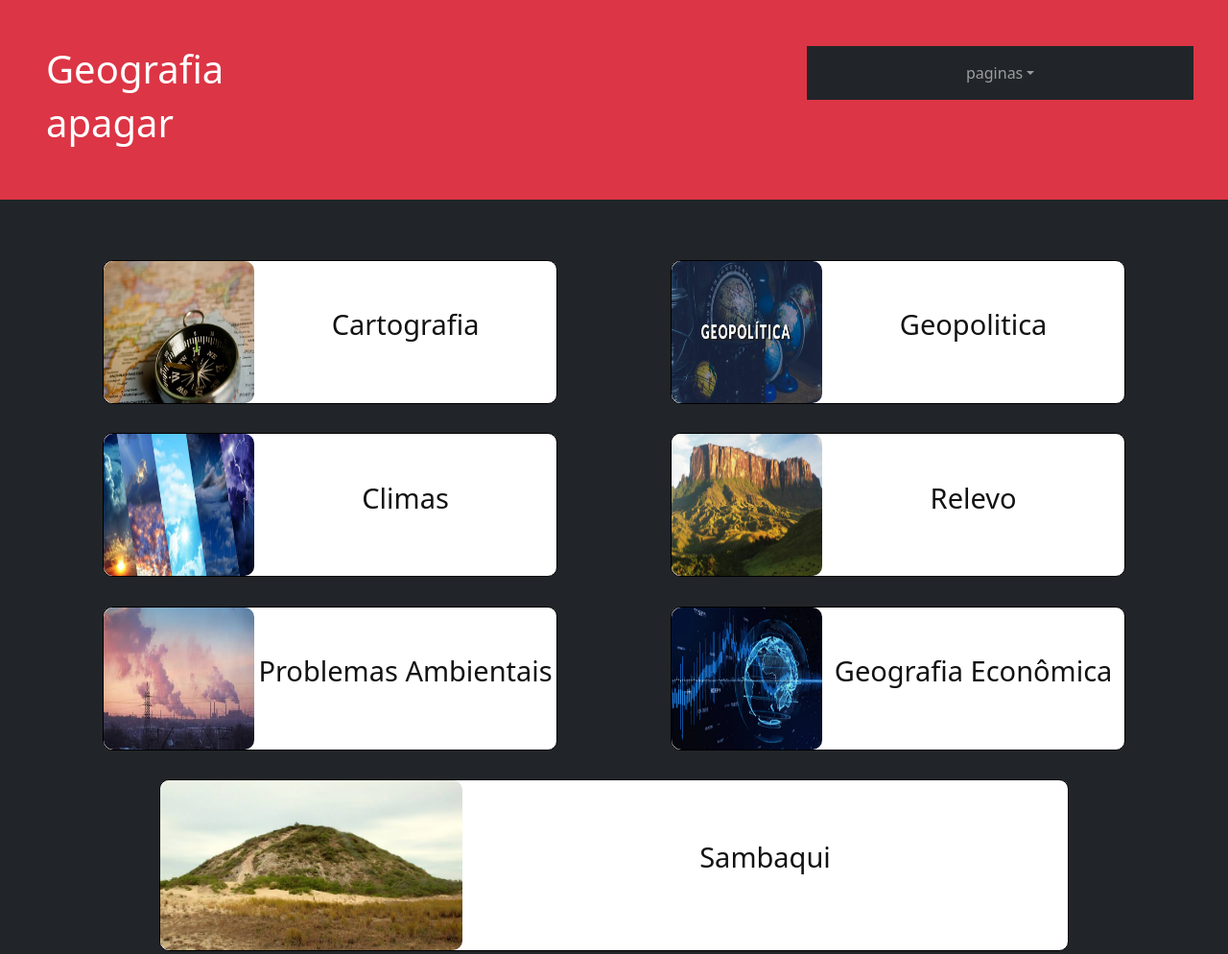
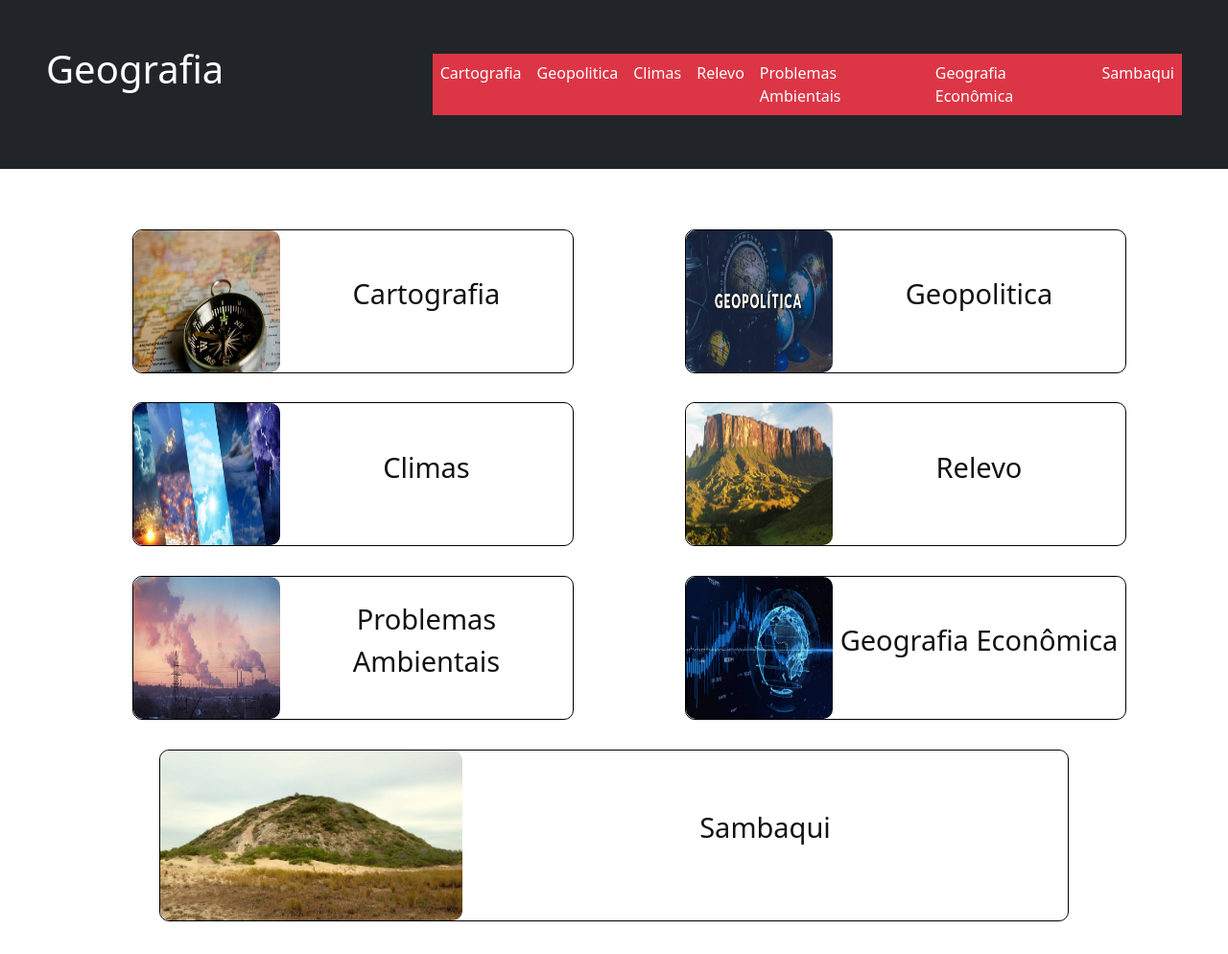
Before and after one commit to kayquelopes/Projeto__inter2, a plain HTML site: page index.html in a window 1280 px wide. Shown: the top 994 px of the page at 96% size. Drawn offline with nearby package versions, Linux system fonts and the light colour scheme.

Commit message:
continuar

```diff
--- a/index.html
+++ b/index.html
@@ -12,84 +12,76 @@
 </head>
 
 <body>
-  <header class="container-fluid p-5 bg-danger text-white">
+  <header class="container-fluid p-5 bg-dark text-white">
     <div class="row">
-      <div class="col-8">
-        <h1>Geografia</h1>
-      </div>
-      <nav class="navbar navbar-expand-sm bg-dark navbar-dark col-4">
+    <h1 class="col-4">Geografia</h1>
+      <nav class="navbar navbar-expand-sm navbar-dark col-8">
         <div class="container-fluid">
-
-          <button class="navbar-toggler " type="button" data-bs-toggle="collapse" data-bs-target="#collapsibleNavbar">
+          <button class="navbar-toggler" type="button" data-bs-toggle="collapse" data-bs-target="#collapsibleNavbar">
             <span class="navbar-toggler-icon"></span>
           </button>
-          <div class="collapse navbar-collapse justify-content-center" id="collapsibleNavbar">
-            <ul class="navbar-nav">
-              <li class="nav-item dropdown ">
-                <a class="nav-link dropdown-toggle" href="#" role="button" data-bs-toggle="dropdown">paginas</a>
-                <ul class="dropdown-menu bg-dark">
-                  <li><a class="dropdown-item text-white" href="pagina2.html">Cartografia</a></li>
-                  <li><a class="dropdown-item text-white" href="pagina3,1.html">Geopolitica</a></li>
-                  <li><a class="dropdown-item text-white" href="pagina3,2.html">Climas</a></li>
-                  <li><a class="dropdown-item text-white" href="pagina3,3.html">Relevo</a></li>
-                  <li><a class="dropdown-item text-white" href="pagina3,4.html">Problemas Ambientais</a></li>
-                  <li><a class="dropdown-item text-white" href="pagina3,5.html">Geografia Econômica</a></li>
-                  <li><a class="dropdown-item text-white" href="pagina3,6.html">Sambaqui</a></li>
-                </ul>
+          <div class="collapse navbar-collapse" id="collapsibleNavbar">
+            <ul class="navbar-nav bg-danger">
+              <li class="nav-item"><a class="nav-link text-white" href="pagina2.html">Cartografia</a></li>
+              <li class="nav-item"><a class="nav-link text-white" href="pagina3,1.html">Geopolitica</a></li>
+              <li class="nav-item"><a class="nav-link text-white" href="pagina3,2.html">Climas</a></li>
+              <li class="nav-item"><a class="nav-link text-white" href="pagina3,3.html">Relevo</a></li>
+              <li class="nav-item"><a class="nav-link text-white" href="pagina3,4.html">Problemas Ambientais</a>
               </li>
+              <li class="nav-item"><a class="nav-link text-white" href="pagina3,5.html">Geografia Econômica</a>
+              </li>
+              <li class="nav-item"><a class="nav-link text-white" href="pagina3,6.html">Sambaqui</a></li>
             </ul>
           </div>
         </div>
       </nav>
     </div>
-
-    <h1>apagar<h1>
   </header>
-  <main class="conteiner-fluid container-fluid p-5 bg-dark text-white">
-    <div id="duascolum">
-      <div class="Principal">
+  <main class="conteiner-fluid container-fluid p-5 bg-white text-white">
+    <ul id="duascolum">
+      <li class="Principal">
         <a href="pagina2.html"><img class="img1" src="imagens/resumo-da-cartografia.jpg" alt=""></a>
         <a href="pagina2.html">
           <p class="tituloLink">Cartografia</p>
         </a>
-      </div>
-      <div class="Principal">
+      </li>
+      <li class="Principal">
         <a href="pagina3,1.html"><img class="img1" src="imagens/images (8).jpeg"></a>
         <a href=" pagina3,1.html">
           <p class="tituloLink">Geopolitica</p>
         </a>
-      </div>
-      <div class="Principal">
+      </li>
+      <li class="Principal">
         <a href="pagina3,2.html"><img class="img1" src="imagens/images (11).jpeg"></a>
         <a href=" pagina3,2.html">
           <p class="tituloLink">Climas</p>
         </a>
-      </div>
-      <div class="Principal">
+      </li>
+      <li class="Principal">
         <a href="pagina3,3.html"><img class="img1" src="imagens/relevo-1.jpg"></a>
         <a href=" pagina3,3.html">
           <p class="tituloLink">Relevo</p>
         </a>
-      </div>
-      <div class="Principal">
+      </li>
+      <li class="Principal">
         <a href="pagina3,4.html"><img class="img1" src="imagens/images (9).jpeg"></a>
         <a href=" pagina3,4.html">
           <p class="tituloLink">Problemas Ambientais</p>
         </a>
-      </div>
-      <div class="Principal">
+      </li>
+      <li class="Principal">
         <a href="pagina3,5.html"><img class="img1" src="imagens/images (10).jpeg"></a>
         <a href=" pagina3,5.html">
           <p class="tituloLink">Geografia Econômica</p>
         </a>
-      </div>
-    </div>
-    <div class="Principal">
+      </li>
+    </ul>
+    <li class="Principal">
       <a href="pagina3,6.html"><img class="img1" src="imagens/images (13).jpeg"></a>
       <a href=" pagina3,6.html">
         <p class="tituloLink">Sambaqui</p>
       </a>
-    </div>
+    </li>
   </main>
   <footer>
     <p>Site para fins de estudo</p>
--- a/style.css
+++ b/style.css
@@ -169,6 +169,25 @@ footer {
 
 /*-------------------------------resposividade--------------------------------*/
 
+@media (max-width: 960px) {
+    body header h1{
+        text-align: center;
+        width: 100%!important;
+    }
+
+    body header div.row{
+        display: block;
+
+    }
+    body header div.row nav.navbar{
+        width: 100%!important;
+    }
+    body header div.row ul.navbar-nav{
+        flex-wrap: wrap;
+        justify-content: center;
+
+    }
+}
 @media (max-width: 647px) {
     .dropdown {
         margin-left: 20px;
```
